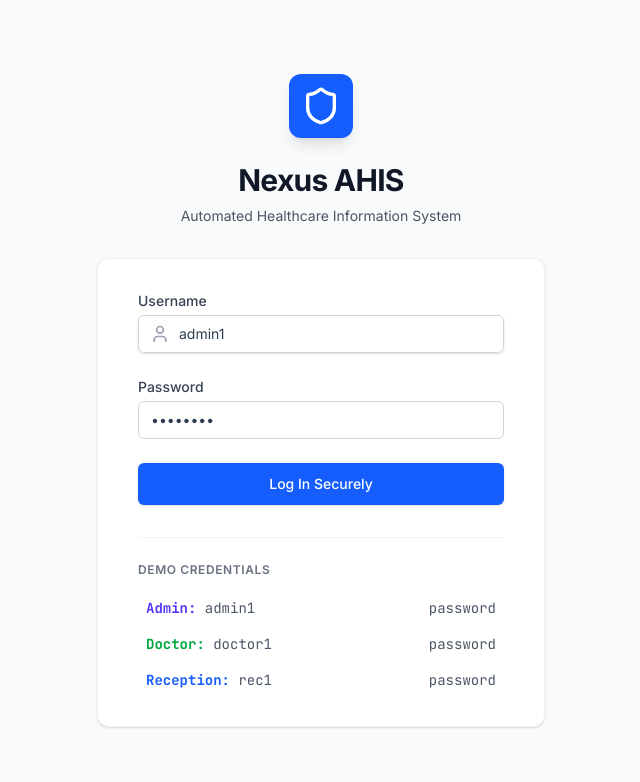
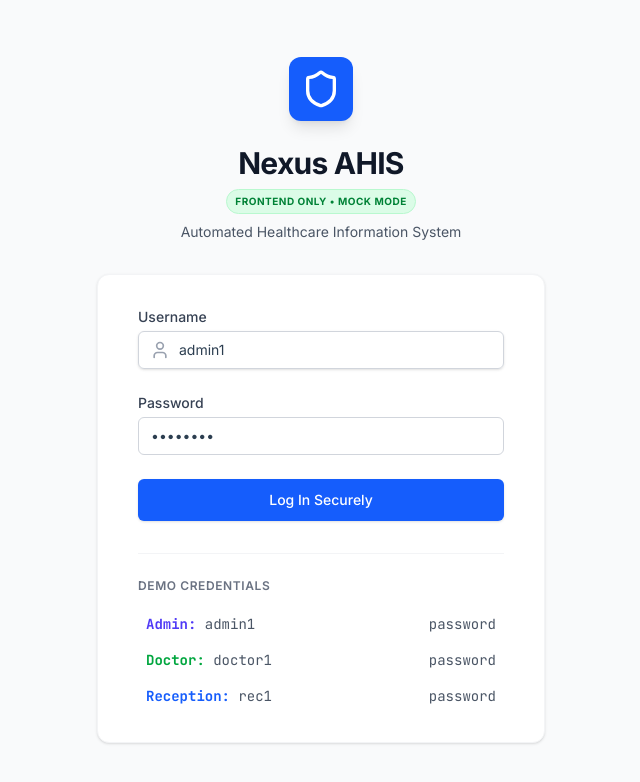
Before and after one commit to Somali-programmer/Hospital-management-system-, a React (Vite) app: page /login in a window 1280 px wide. Shown: the top 782 px of the page, without its empty margins (319-959 px from the left). Built offline with nearby package versions, Linux system fonts and the light colour scheme.

Commit message:
feat: Add mock mode indicator to login page
Introduce a visual indicator on the login page to clearly communicate that the application is running in mock mode. This change also updates the Node.js engine version in package.json.

```diff
--- a/package.json
+++ b/package.json
@@ -4,7 +4,7 @@
   "version": "0.0.0",
   "type": "module",
   "engines": {
-    "node": "20.x"
+    "node": "18.x"
   },
   "scripts": {
     "dev": "vite",
--- a/src/pages/Login.tsx
+++ b/src/pages/Login.tsx
@@ -39,6 +39,11 @@ export default function Login() {
         <h2 className="mt-6 text-center text-3xl font-extrabold text-gray-900 tracking-tight">
           Nexus AHIS
         </h2>
+        <div className="mt-2 flex justify-center">
+          <span className="px-2 py-1 bg-green-100 text-green-700 text-[10px] font-bold uppercase rounded-full tracking-wider border border-green-200">
+            Frontend Only • Mock Mode
+          </span>
+        </div>
         <p className="mt-2 text-center text-sm text-gray-600">
           Automated Healthcare Information System
         </p>
```
